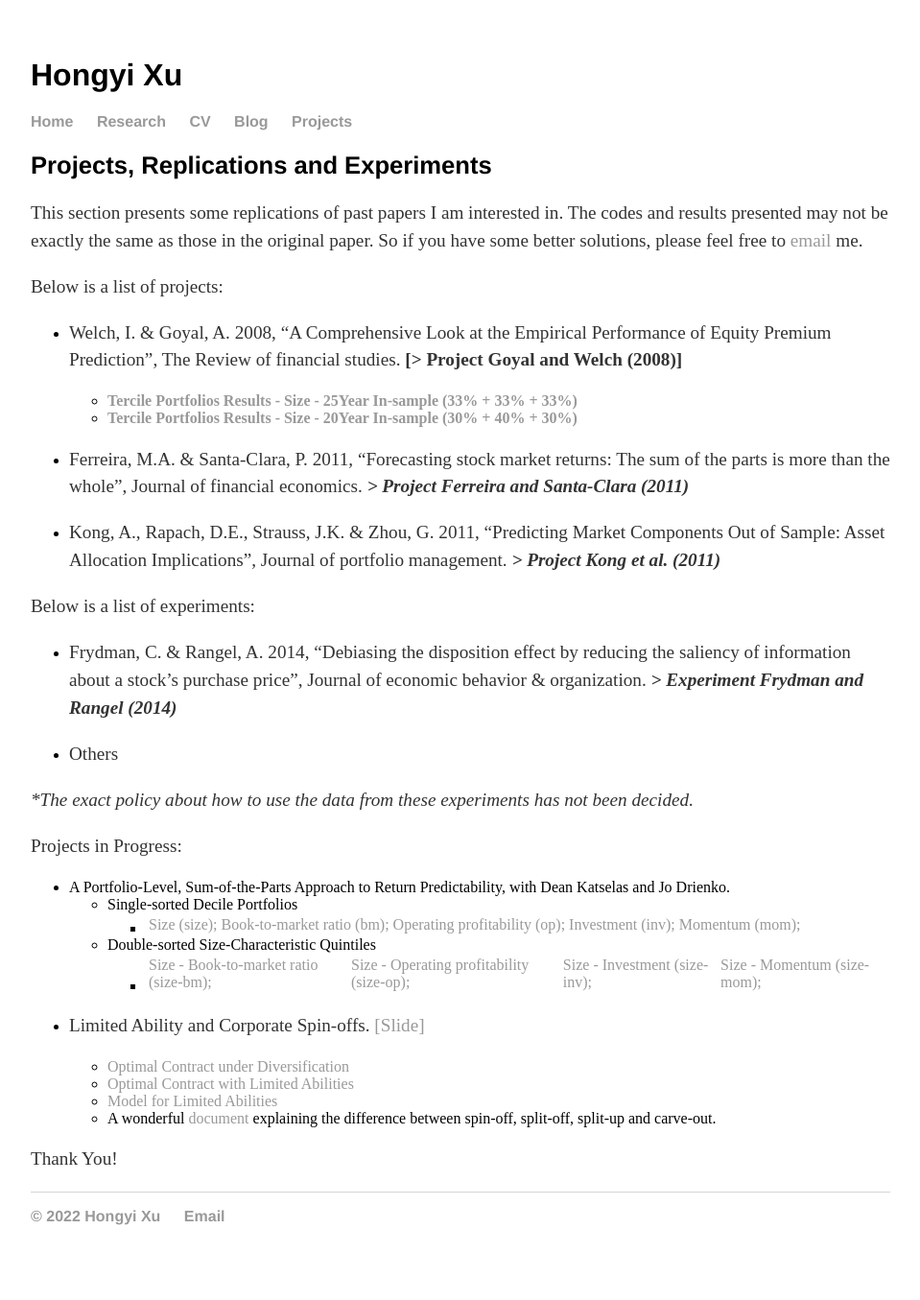
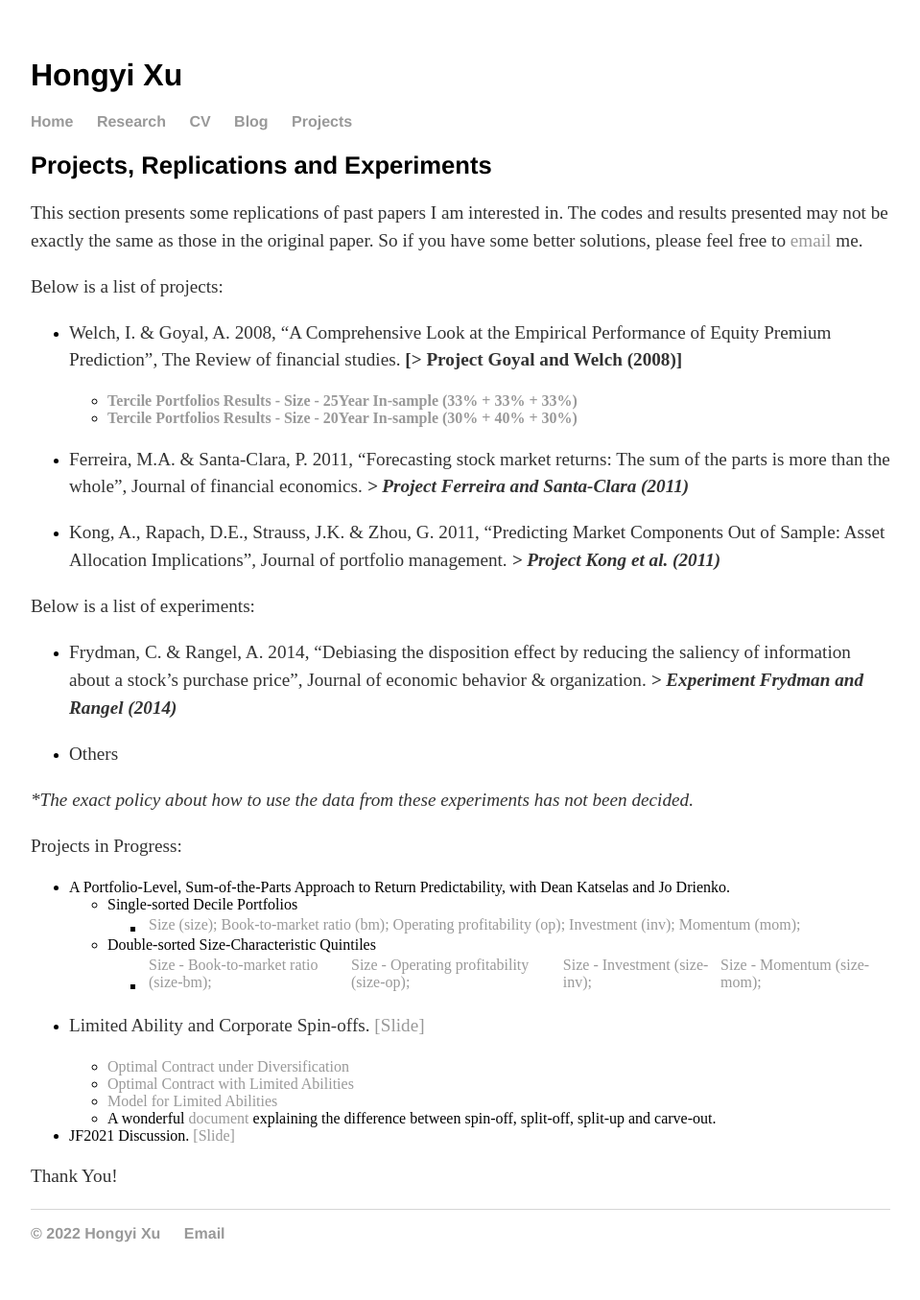
Before and after one commit to hongyileoxu/hongyileoxu.github.io, a Jekyll site: the page built from projects/index.md, in a window 1280 px wide. Shown: the whole page at 96% size, without its empty margins (160-1119 px from the left). Built offline with Jekyll 4.4.1, drawn with Linux system fonts in a browser that asks for light colours.

Commit message:
Update index.md
Add JF2021 Discussion

```diff
--- a/projects/index.md
+++ b/projects/index.md
@@ -40,4 +40,7 @@ Projects in Progress:
     - [Model for Limited Abilities](https://hongyileoxu.github.io/research/TCP_Project/TCP_Project_Model2.html)
     - A wonderful [document](https://www.acapam.com/blog/what-is-the-difference-among-spin-off-split-off-and-split-up/) explaining the difference between spin-off, split-off, split-up and carve-out.
 
+
+- JF2021 Discussion. [[Slide]](https://hongyileoxu.github.io/research/Slides/JF2021Pre_Hongyi_Xu.pdf)
+
 Thank You!
```
